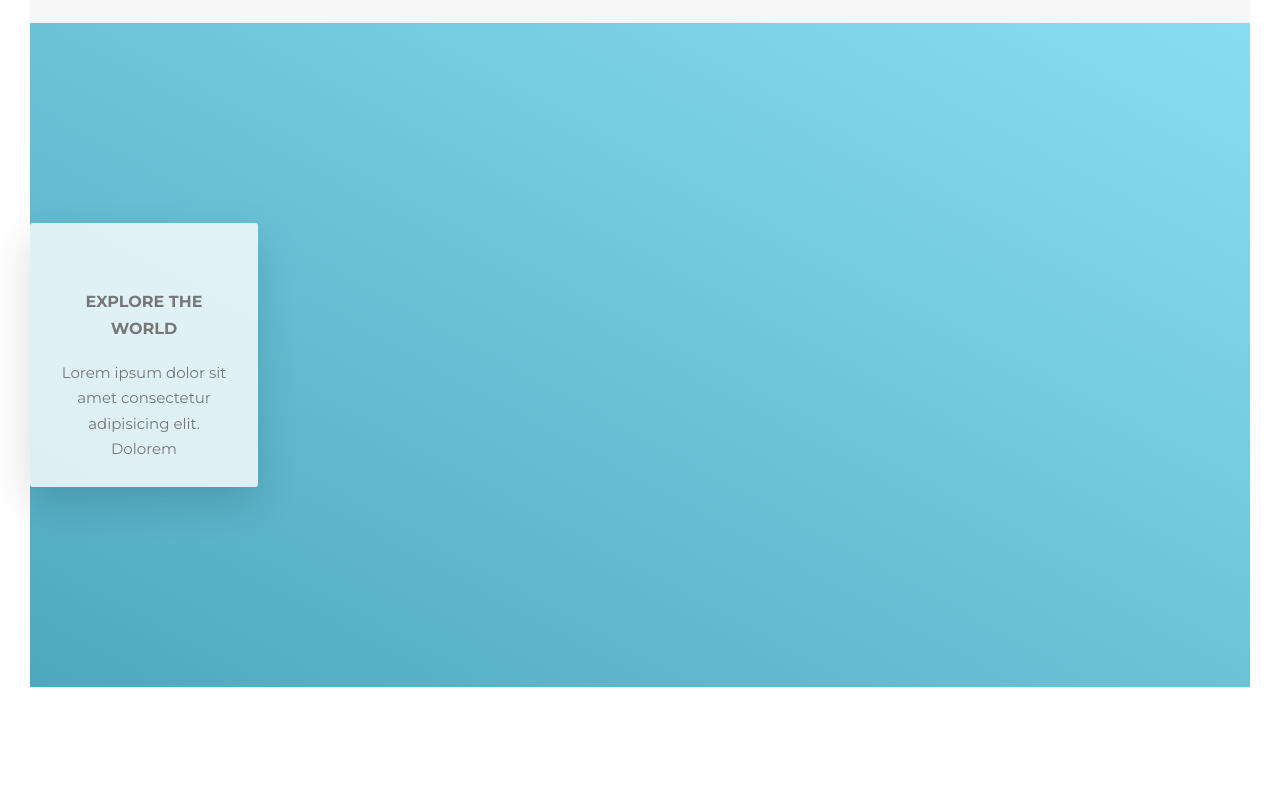
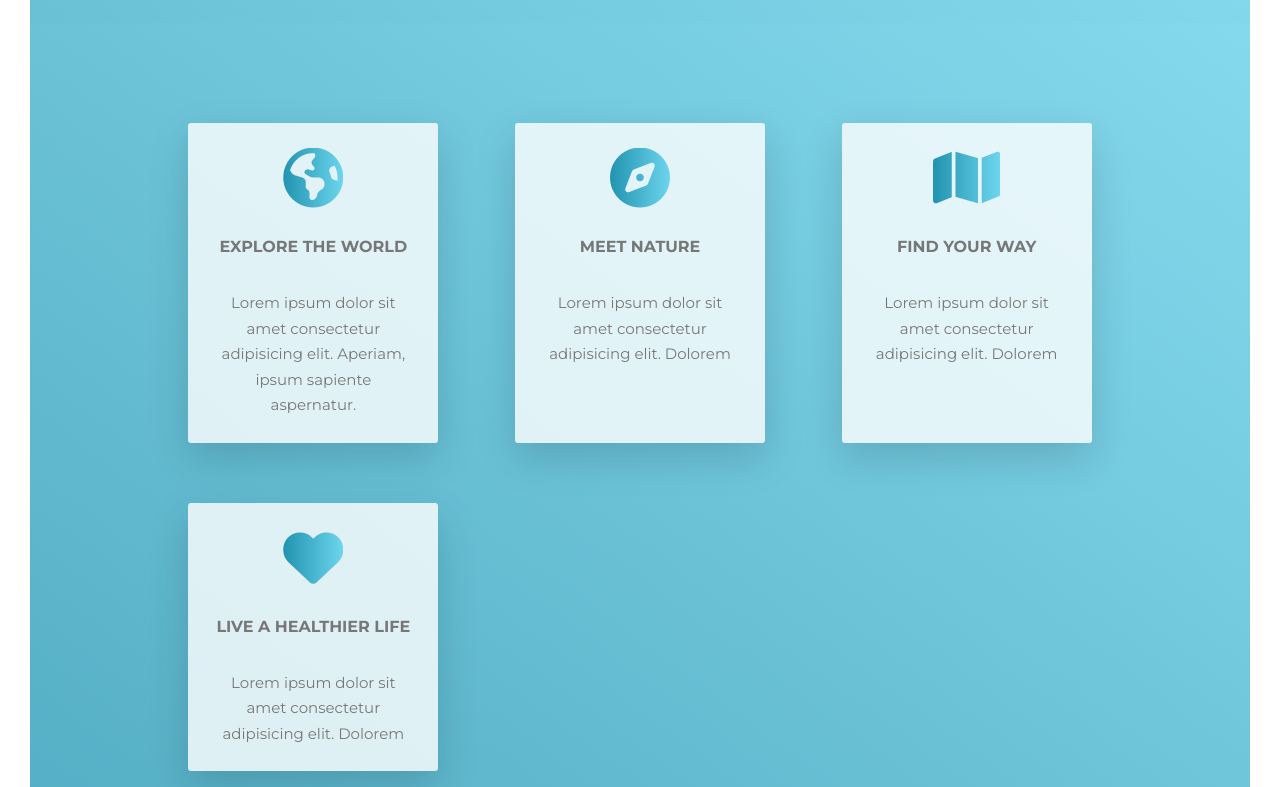
Before and after one commit to SZwerling/natours, a website: page index.html in a window 1280 px wide. Shown: the part 1613-2400 px from the top of the page. Before the commit the page ends 2330 px from the top, so only its background shows below. Drawn offline with Linux system fonts and the light colour scheme; a web font is replaced by a local one.

Commit message:
features section with icons

```diff
--- a/index.html
+++ b/index.html
@@ -4,6 +4,7 @@
       <meta charset="UTF-8" />
       <meta http-equiv="X-UA-Compatible" content="IE=edge" />
       <meta name="viewport" content="width=device-width, initial-scale=1.0" />
+
       <link
          href="https://fonts.googleapis.com/css2?family=Merienda+One&family=Montserrat:wght@100;300;400;700;900&family=Orbitron:wght@500&display=swap"
          rel="stylesheet"
@@ -58,10 +59,23 @@
          <section class="section-features">
             <div class="features-container">
                <div class="feature-box">
-                  <svg class="feature-box__icon">
-                     <use href="./img/world-svgrepo-com.svg#Capa_1"></use>
-                  </svg>
+                  <i class="fa-solid fa-earth-americas feature-box__icon"></i>
                   <h3 class="heading-tertiary">Explore the world</h3>
+                  <p class="feature-box__text">Lorem ipsum dolor sit amet consectetur adipisicing elit. Aperiam, ipsum sapiente aspernatur.</p>
+               </div>
+               <div class="feature-box">
+                  <i class="fa-solid fa-compass feature-box__icon"></i>
+                  <h3 class="heading-tertiary">Meet Nature</h3>
+                  <p class="feature-box__text">Lorem ipsum dolor sit amet consectetur adipisicing elit. Dolorem</p>
+               </div>
+               <div class="feature-box">
+                  <i class="fa-solid fa-map feature-box__icon"></i>
+                  <h3 class="heading-tertiary">Find Your Way</h3>
+                  <p class="feature-box__text">Lorem ipsum dolor sit amet consectetur adipisicing elit. Dolorem</p>
+               </div>
+               <div class="feature-box">
+                  <i class="fa-solid fa-heart feature-box__icon"></i>
+                  <h3 class="heading-tertiary">Live A Healthier Life</h3>
                   <p class="feature-box__text">Lorem ipsum dolor sit amet consectetur adipisicing elit. Dolorem</p>
                </div>
             </div>
--- a/package.json
+++ b/package.json
@@ -14,5 +14,8 @@
   "devDependencies": {
     "npm-run-all": "^4.1.5",
     "sass": "^1.53.0"
+  },
+  "dependencies": {
+    "@fortawesome/fontawesome-free": "^6.2.1"
   }
 }
--- a/sass/components/_feature-box.scss
+++ b/sass/components/_feature-box.scss
@@ -1,9 +1,13 @@
 .features-container {
-
+    margin: 0 12rem;
+    display: grid;
+    grid-template-columns: repeat(auto-fill, minmax(28rem, 1fr));
+    justify-items: center;
+    grid-row-gap: 6rem;
 }
 
 .feature-box {
-    width: 22.8rem;
+    width: 25rem;
     background-color: rgba($color-white, .8);
     font-size: 1.5rem;
     padding: 2.5rem;
@@ -12,20 +16,25 @@
     box-shadow: 0 1.5rem 4rem rgba($color-black, .15);
     display: flex;
     flex-direction: column;
+    gap: 1.5rem;
     align-items: center;
+    transition: all .2s;
 
     h3 {
-        margin-bottom: 1.8rem;
+        margin-bottom: 1.5rem;
     }
 
     &__icon {
-        fill: rgba($color-blue-grey, 1);
-        width: 4rem;
-        height: 4rem;
+        font-size: 6rem;
+        margin-bottom: 1rem;
+        display: inline-block;
+        background-image: linear-gradient(to right, $color-blue, $color-blue-grey);
+        -webkit-background-clip: text;
+        color: transparent;
     }
 
-    &__text {
-
+    &:hover {
+        transform: translateY(-1.5rem) scale(1.03);
     }
 
 }
--- a/sass/main.scss
+++ b/sass/main.scss
@@ -15,3 +15,5 @@
 
 
 @import "layout/header";
+
+@import url('../node_modules/@fortawesome/fontawesome-free/css/all.css')
--- a/sass/pages/_home.scss
+++ b/sass/pages/_home.scss
@@ -29,4 +29,11 @@
    padding: 20rem 0;
    background-image: linear-gradient(to right top, rgba($color-blue, .8), rgba($color-blue-grey, .8)), url("../../img/nat-4.jpg");
    background-size: cover;
+   margin-top: -10rem;
+
+   transform: skewY(-7deg);
+
+   & > * {
+      transform: skewY(7deg);
+   }
  }
```
Also changed, not shown: css/style.css, 2 other files.
